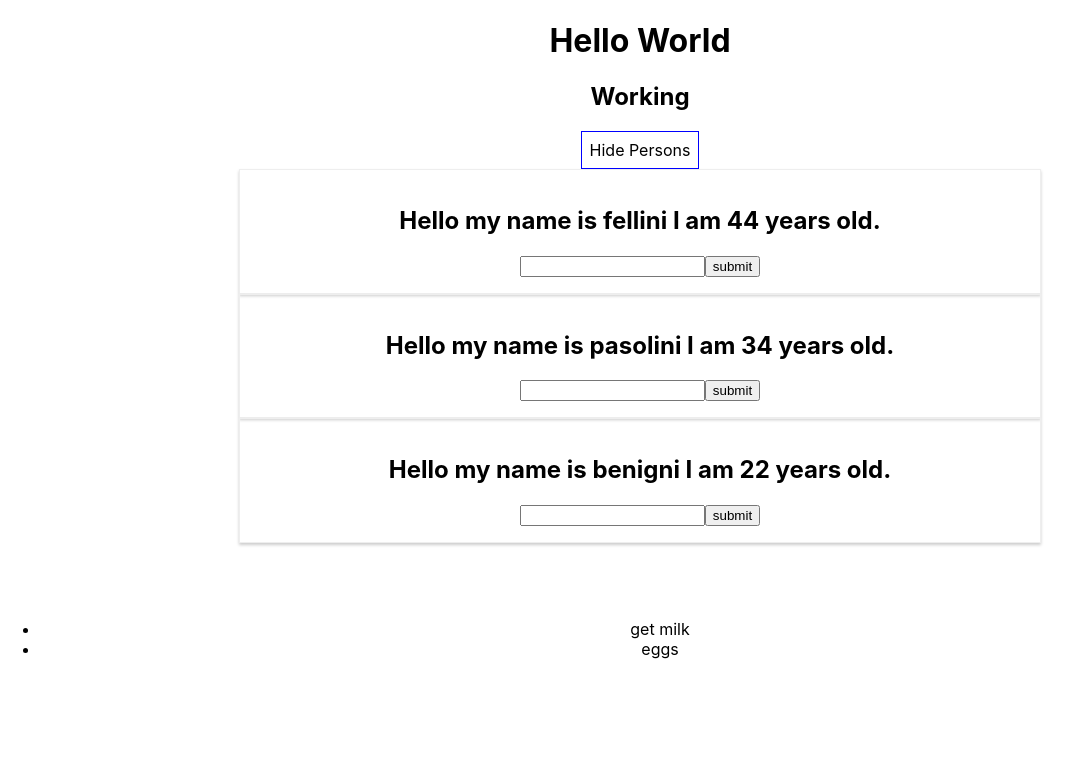
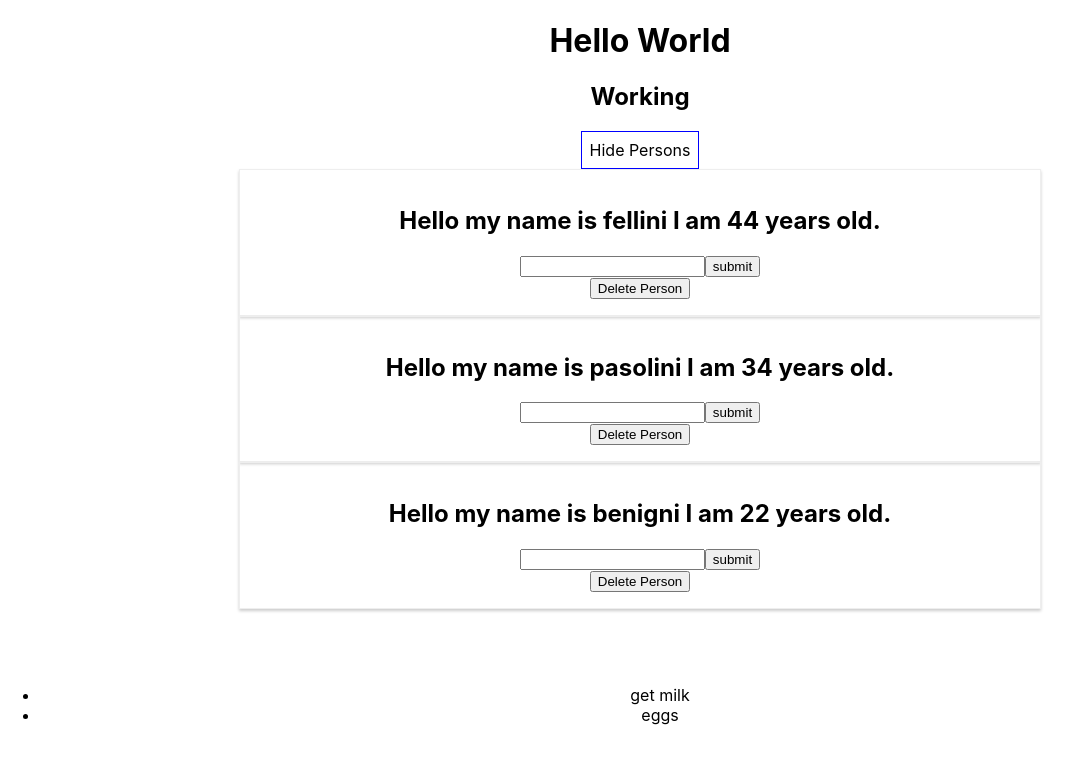
Before and after one commit to akexinad/advanced-react-ts, a React (Create React App) app in the folder start/: page / in a window 1280 px wide. Both pictures are taken after a click on the button "Show Persons". Shown: the top 764 px of the page, without its empty margins (0-1082 px from the left). Built offline with nearby package versions, Linux system fonts and the light colour scheme.

Commit message:
57. Lists & State

```diff
--- a/start/src/components/App/App.tsx
+++ b/start/src/components/App/App.tsx
@@ -34,6 +34,12 @@ class App extends Component {
         });
     };
 
+    deletePersonHandler = (id: string) => {
+        const persons = this.state.profileList;
+        persons.splice(0, 1);
+        this.setState({persons});
+    }
+
     togglePersonsHandler = () => {
         const doesShow = this.state.showPersons;
         this.setState({
@@ -57,11 +63,12 @@ class App extends Component {
     renderPersons = () => {
         return this.state.showPersons ? (
             <Fragment>
-                {this.state.profileList.map(profile => {
+                {this.state.profileList.map((profile) => {
                     return (
                         <Person
                             key={profile.id}
-                            click={this.editProfileHandler}
+                            changeDetails={this.editProfileHandler}
+                            deletePerson={(e) => this.deletePersonHandler(profile.id)}
                             user={profile}
                             todo={this.addTodoHandler}
                         />
--- a/start/src/components/Person/Person.tsx
+++ b/start/src/components/Person/Person.tsx
@@ -9,11 +9,12 @@ interface PersonProps {
         name: string;
         age: number;
     };
-    click: () => void;
+    changeDetails: () => void;
+    deletePerson: (id: string) => void;
     todo: (text: TodoItem["text"]) => void;
 }
 
-const Person: FC<PersonProps> = ({ user, click, todo, children }) => {
+const Person: FC<PersonProps> = ({ user, changeDetails, deletePerson, todo, children }) => {
     const [newTodo, setNewTodo] = useState<string>("");
 
     const todoHandler = (e: React.ChangeEvent<HTMLInputElement>) => {
@@ -34,7 +35,7 @@ const Person: FC<PersonProps> = ({ user, click, todo, children }) => {
 
     return (
         <div className="Person">
-            <h2 onClick={click}>
+            <h2 onClick={changeDetails}>
                 Hello my name is {user.name} I am {user.age} years old.
             </h2>
             <p>{children}</p>
@@ -49,6 +50,7 @@ const Person: FC<PersonProps> = ({ user, click, todo, children }) => {
                     value="submit"
                 />
             </form>
+            <button onClick={(e) => deletePerson(user.id)}>Delete Person</button>
         </div>
     );
 };
```
